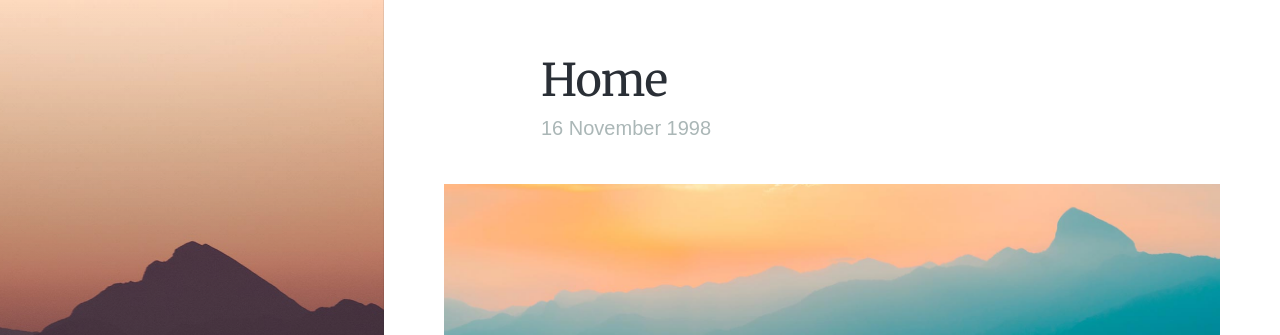
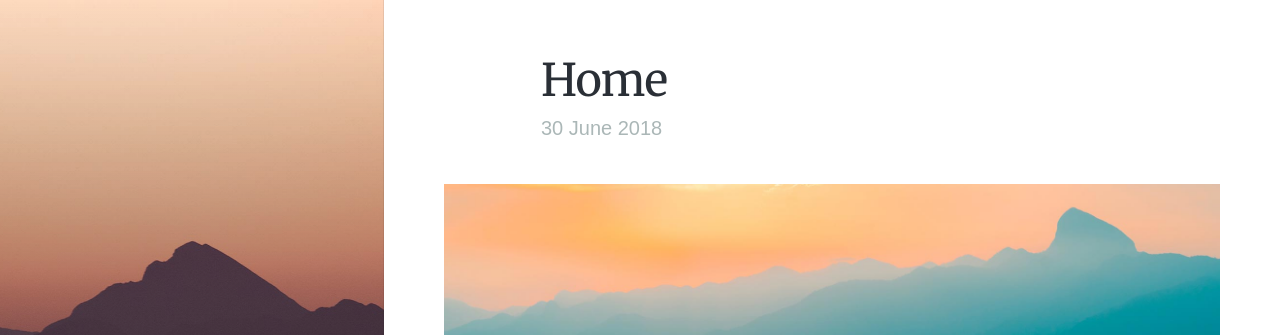
Before and after one commit to vendergood/vendergood.github.io, a Jekyll site: the page built from _posts/2018-06-30-home.md, in a window 1280 px wide and 900 px high. Shown: the top 335 px of the window. Built offline with Jekyll 4.4.1, drawn with Linux system fonts in a browser that asks for light colours; nearby versions of some CDN libraries; some web fonts are replaced.

Commit message:
Update 2018-06-30-home.md

```diff
--- a/_posts/2018-06-30-home.md
+++ b/_posts/2018-06-30-home.md
@@ -1,6 +1,6 @@
 ---
 title: 'Home'
-date: 1998-11-16 00:00:00
+date: 2018-06-30 00:00:00
 featured_image: '/images/demo/demo-square.jpg'
 excerpt: 안녕하세요! 이곳은 여러가지 외국어 공부, 올라오는 블로그 PSH 입니다! This page is a demo that shows everything you can do inside portfolio and blog posts. We've included everything you need to create engaging posts about your work, and show off your case studies in a beautiful way.
 ---
```
